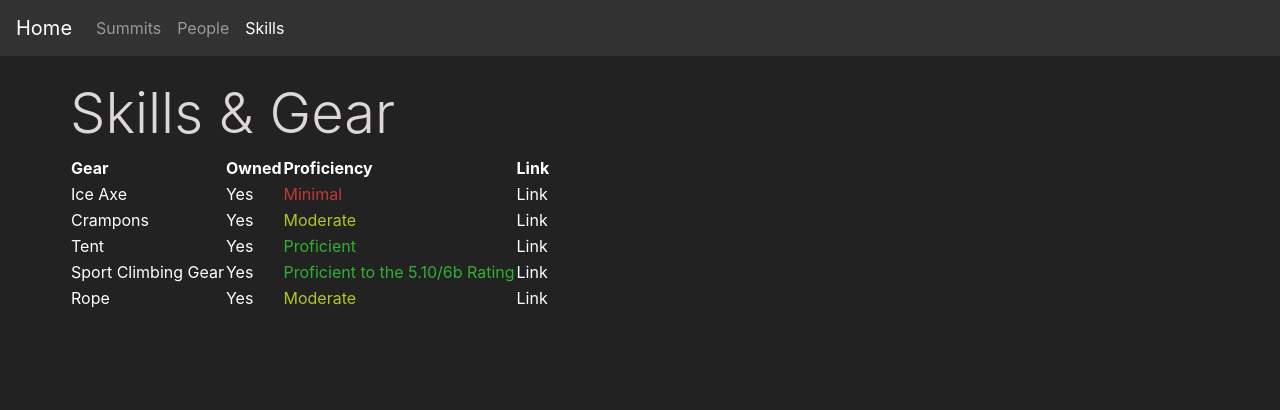
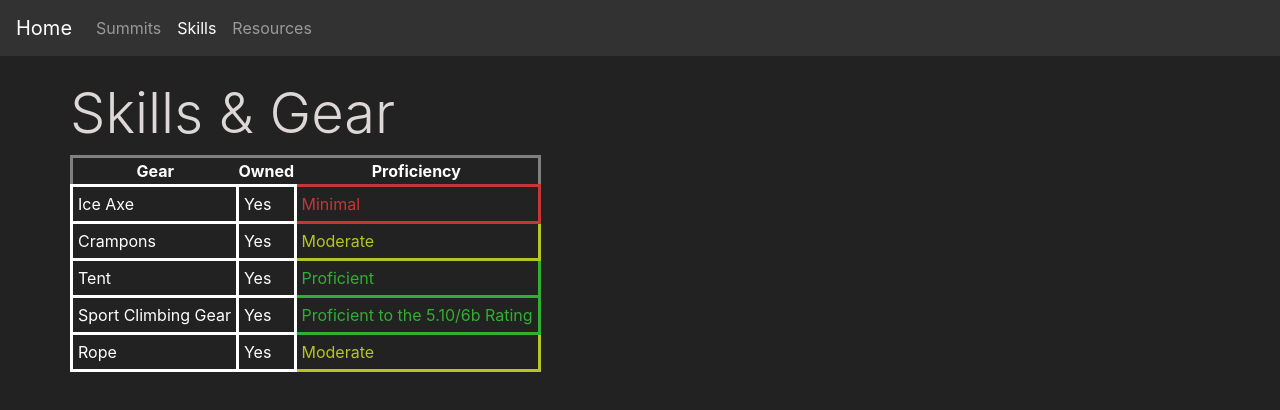
Before and after one commit to geodose/project0, a plain HTML site: page skills.html in a window 1280 px wide. Drawn offline with nearby package versions, Linux system fonts and the light colour scheme.

Commit message:
one more page

```diff
--- a/skills.html
+++ b/skills.html
@@ -16,8 +16,8 @@
         <div class="collapse navbar-collapse" id="navbarNavAltMarkup">
             <div class="navbar-nav">
             <a class="nav-item nav-link" href="summits.html">Summits <span class="sr-only">(current)</span></a>
-            <a class="nav-item nav-link" href="people.html">People</a>
             <a class="nav-item nav-link active" href="skills.html">Skills</a>
+            <a class="nav-item nav-link" href="resources.html">Resources</a>
             </div>
         </div>
     </nav>
@@ -33,37 +33,31 @@
                     <th>Gear</th>
                     <th>Owned</th>
                     <th>Proficiency</th>
-                    <th>Link</th>
                 </tr>
                 <tr>
                     <td>Ice Axe</td>
                     <td>Yes</td>
                     <td class="prof-l">Minimal</td>
-                    <td><a href="#"></a>Link</td>
                 </tr>
                 <tr>
                     <td>Crampons</td>
                     <td>Yes</td>
                     <td class="prof-m">Moderate</td>
-                    <td><a href="#"></a>Link</td>
                 </tr>
                 <tr>
                     <td>Tent</td>
                     <td>Yes</td>
                     <td class="prof-h">Proficient</td>
-                    <td><a href="#"></a>Link</td>
                 </tr>
                 <tr>
                     <td>Sport Climbing Gear</td>
                     <td>Yes</td>
                     <td class="prof-h">Proficient to the 5.10/6b Rating</td>
-                    <td><a href="#"></a>Link</td>
                 </tr>
                 <tr>
                     <td>Rope</td>
                     <td>Yes</td>
                     <td class="prof-m">Moderate</td>
-                    <td><a href="#"></a>Link</td>
                 </tr>
             </table>
             </div>
--- a/styles.scss
+++ b/styles.scss
@@ -35,5 +35,14 @@ body{
     }
     table{
         color:$color4;
+        border-style: solid;
+    }
+    td{
+        color:$color4;
+        border-style: solid;
+        padding: 5px;
+    }
+    th{
+        text-align: center;
     }
 }
```
Also changed, not shown: index.html (+4 -4 lines), resources.html (renamed from people.html, +3 -3 lines), summits.html (+3 -3 lines), notes.txt, styles.css.
